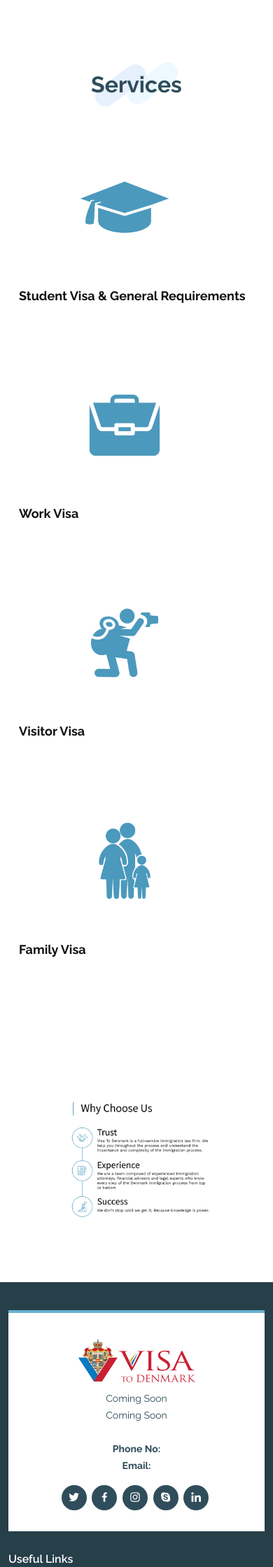
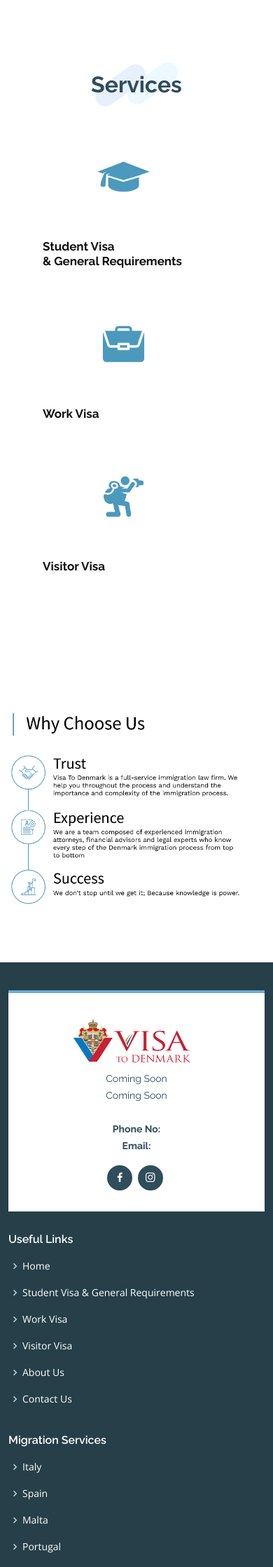
Before and after one commit to Unisight-Technologies/visa-to-denmark, a Django app: page / in a window 390 px wide. Shown: the part 878-3117 px from the top of the page at 70% size. Run offline with Django 3.2, Linux system fonts and the light colour scheme; some libraries are stand-ins or nearby versions.

Commit message:
minor-changes

```diff
--- a/static/assets/css/style.css
+++ b/static/assets/css/style.css
@@ -218,7 +218,7 @@ overflow-x: auto !important;
 */
 .navbar {
   padding: 0;
-  margin-right: 2%;
+  /* margin-left:13%; */
 }
 
 .navbar ul {
@@ -880,6 +880,7 @@ section1-title1 {
   .breadcrumbs ol li {
     display: inline-block;
   }
+
 }
 
 /*--------------------------------------------------------------
@@ -1015,7 +1016,7 @@ section1-title1 {
 # Services
 --------------------------------------------------------------*/
 .services .icon-box {
-  padding: 20px! important ;
+  padding: 10px! important ;
   position: relative;
   overflow: hidden;
   background: #fff;
@@ -1023,8 +1024,8 @@ section1-title1 {
   transition: all 0.3s ease-in-out;
 
   z-index: 1;
-  height:142px;
-  width:480px;
+  height:120px;
+  width:350px;
 }
 
 .services .icon-box::before {
@@ -1043,24 +1044,25 @@ section1-title1 {
   background: #67b0d1;
   top: 0;
   border-radius: 15px;
-  height:230px;
-  width:300px;
+  height:220px;
+  width:280px;
+  padding-left:20%;
 }
 
 .services .icon {
-  margin-bottom: 15px;
+  margin-bottom: 10px;
   padding-left:80px;
-  padding-top:10px;
+  padding-top:2px;
 
 }
 
 
 .services .icon-size {
-  font-size:30px;
+  font-size:20px;
 }
 
 .services .icon i {
-  font-size: 48px;
+  font-size: 40px;
   line-height: 1;
   color: #67b0d1;
   transition: all 0.3s ease-in-out;
@@ -1070,13 +1072,14 @@ section1-title1 {
 
 .services .title {
   font-weight: 700;
-  margin-bottom: 15px;
-  font-size: 18px;
-  padding:15px;
+  margin-bottom: 5px;
+  font-size: 17px;
+  padding:5px 15px 3px 15px;
 }
 
 .services .title a {
   color: #111;
+  /* padding-bottom:60px; */
 }
 
 .services .description {
@@ -1093,6 +1096,22 @@ section1-title1 {
 .services .icon-box:hover .icon i {
   color: #fff;
 }
+
+
+.whyimg img{
+  margin-left:25%;
+  width:53%;
+
+}
+
+@media (max-width: 600px) {
+  .whyimg  img{
+    width:88%;
+    height:auto;
+    margin-left: 2%;
+  }
+}
+
 
 /*--------------------------------------------------------------
 # Counts
--- a/visa_to_denmark_app/templates/base.html
+++ b/visa_to_denmark_app/templates/base.html
@@ -13,7 +13,7 @@
 
 
   <!-- Favicons -->
-  <link href="{% static 'assets/img/logo2.png' %}" rel="icon">
+  <link href="{% static 'assets/img/logo20.png' %}"  rel="icon">
   <link href="{% static 'assets/img/apple-touch-icon.png' %}" rel="apple-touch-icon">
   <!-- <link rel="stylesheet" href="https://maxcdn.bootstrapcdn.com/bootstrap/3.3.7/css/bootstrap.min.css"> -->
 
@@ -70,23 +70,24 @@
 
         <nav id="navbar" class="navbar">
         <ul>
-          <li><a class="nav-link scrollto active" href="{% url 'index' %}">Home</a></li>
+          <!-- <li><a class="nav-link scrollto active" href="{% url 'index' %}">Home</a></li> -->
+
           <li><a class="nav-link scrollto" href="{% url 'news' %}">Breaking News</a></li>
           <li class="dropdown"><a href="#"><span>Services</span> <i class="bi bi-chevron-down"></i></a>
             <ul>
               <li><a href="{% url 'student' %}">Student Visa & General Requirements</a></li>
               <li><a href="{% url 'workvisa' %}">Work Visa</a></li>
               <li><a href="{% url 'visitorvisa' %}">Visitor Visa</a></li>
-              <li><a href="{% url 'family' %}">Family Visa </a></li>
+              <!-- <li><a href="{% url 'family' %}">Family Visa </a></li> -->
             </ul>
           </li>
           <li class="dropdown"><a href="#"><span>Migration Services</span> <i class="bi bi-chevron-down"></i></a>
             <ul>
-              <li> <a href="#">Italy</a> </li>
+              <li> <a href="https://visatoitaly.com">Italy</a> </li>
             <li> <a href="https://visatospain.pro/">Spain</a> </li>
             <li> <a href="https://visatomalta.com/">Malta</a> </li>
             <li> <a href="https://visatoportugal.pro/">Portugal</a> </li>
-            <li> <a href="#">Greece</a> </li>
+            <li> <a href="https://visatogreece.com/">Greece</a> </li>
             <li> <a href="https://visatocyprus.com/">Cyprus</a> </li>
             <li> <a href="https://visatoireland.com/">Ireland</a> </li>
             <li> <a href="https://visatocanada.pro/">Canada</a> </li>
@@ -132,7 +133,7 @@
 
           <div class="col-lg-4 col-md-6">
             <div class="footer-info">
-              <img class="footer-logo" style="width: 180px" src="/static/assets/img/logo.jpg" alt="">
+              <img class="footer-logo" style="width: 180px; margin-left:-4%;" src="/static/assets/img/logo.jpg" alt="">
               <br />
 
 
@@ -143,11 +144,11 @@
                 <strong>Email:</strong> <br>
               </p>
               <div class="social-links mt-3">
-                <a href="#" class="twitter"><i class="bx bxl-twitter"></i></a>
+                <!-- <a href="#" class="twitter"><i class="bx bxl-twitter"></i></a> -->
                 <a href="#" class="facebook"><i class="bx bxl-facebook"></i></a>
                 <a href="#" class="instagram"><i class="bx bxl-instagram"></i></a>
-                <a href="#" class="google-plus"><i class="bx bxl-skype"></i></a>
-                <a href="#" class="linkedin"><i class="bx bxl-linkedin"></i></a>
+                <!-- <a href="#" class="google-plus"><i class="bx bxl-skype"></i></a>
+                <a href="#" class="linkedin"><i class="bx bxl-linkedin"></i></a> -->
               </div>
             </div>
           </div>
@@ -159,7 +160,7 @@
               <li><i class="bx bx-chevron-right"></i><a href="{% url 'student' %}">Student Visa & General Requirements</a></li>
               <li><i class="bx bx-chevron-right"></i><a href="{% url 'workvisa' %}">Work Visa</a></li>
               <li><i class="bx bx-chevron-right"></i><a href="{% url 'visitorvisa' %}">Visitor Visa</a></li>
-              <li><i class="bx bx-chevron-right"></i><a href="{% url 'family' %}">Family Visa </a></li>
+              <!-- <li><i class="bx bx-chevron-right"></i><a href="{% url 'family' %}">Family Visa </a></li> -->
               <li><i class="bx bx-chevron-right"></i> <a href="{% url 'about' %}">About Us</a></li>
               <li><i class="bx bx-chevron-right"></i> <a href="{% url 'contact' %}">Contact Us</a></li>
 
@@ -169,11 +170,11 @@
           <div class="col-lg-3 col-md-6 footer-links">
             <h4>Migration Services</h4>
             <ul>
-              <li><i class="bx bx-chevron-right"></i> <a href="#">Italy</a> </li>
+              <li><i class="bx bx-chevron-right"></i> <a href="https://visatoitaly.com/">Italy</a> </li>
             <li><i class="bx bx-chevron-right"></i>  <a href="https://visatospain.pro/">Spain</a> </li>
             <li><i class="bx bx-chevron-right"></i>  <a href="https://visatomalta.com/">Malta</a> </li>
             <li><i class="bx bx-chevron-right"></i>  <a href="https://visatoportugal.pro/">Portugal</a> </li>
-            <li><i class="bx bx-chevron-right"></i>  <a href="#">Greece</a> </li>
+            <li><i class="bx bx-chevron-right"></i>  <a href="https://visatogreece.com/">Greece</a> </li>
             <li><i class="bx bx-chevron-right"></i>  <a href="https://visatocyprus.com/">Cyprus</a> </li>
             <li><i class="bx bx-chevron-right"></i>  <a href="https://visatoireland.com/">Ireland</a> </li>
             <li><i class="bx bx-chevron-right"></i>  <a href="https://visatocanada.pro/">Canada</a> </li>
--- a/visa_to_denmark_app/templates/givesit.html
+++ b/visa_to_denmark_app/templates/givesit.html
@@ -12,7 +12,7 @@
         <div style="padding-bottom: 10px;">
 
             </div>
-    <p class="text"><b>At Visa to Canada</b> philanthropy is rooted in our corporate DNA. As an important part of our corporate identity it sits near the top of our company values. With a focus on future generations we partner with local communities on programs such as ‘No Child Left Behind’, as well as general education, and equal opportunity initiatives. We aim to inspire these generations from every corner of society to feel empowered in their individual pursuits and lead them to pursue their dreams and be impactful in their communities and around the world. We partner with Phaedra for Life Foundation to give special meaning to volunteering by helping children in overseas Orphanage Centers, from America, Asia and Europe. In Phaedra you will not only change the life for an orphan child, but you will change the life of the whole community, through different volunteer projects. “Anyone who does anything to help a child is a hero”.</p>
+    <p class="text"><b>At Visa to Denmark</b> philanthropy is rooted in our corporate DNA. As an important part of our corporate identity it sits near the top of our company values. With a focus on future generations we partner with local communities on programs such as ‘No Child Left Behind’, as well as general education, and equal opportunity initiatives. We aim to inspire these generations from every corner of society to feel empowered in their individual pursuits and lead them to pursue their dreams and be impactful in their communities and around the world. We partner with Phaedra for Life Foundation to give special meaning to volunteering by helping children in overseas Orphanage Centers, from America, Asia and Europe. In Phaedra you will not only change the life for an orphan child, but you will change the life of the whole community, through different volunteer projects. “Anyone who does anything to help a child is a hero”.</p>
 
 
 
--- a/visa_to_denmark_app/templates/index.html
+++ b/visa_to_denmark_app/templates/index.html
@@ -196,38 +242,41 @@
           <!-- <p>Magnam dolores commodi suscipit. Necessitatibus eius consequatur ex aliquid fuga eum quidem. Sit sint consectetur velit. Quisquam quos quisquam cupiditate. Et nemo qui impedit suscipit alias ea. Quia fugiat sit in iste officiis commodi quidem hic quas.</p> -->
         </div>
 
-        <div class="row">
-          <div class="col-md-6 col-lg-3 d-flex align-items-stretch mb-5 mb-lg-0">
+        <div class="row" style="margin-left:6%;">
+          <div class="col-md-6 col-lg-4 d-flex align-items-stretch mb-5 mb-lg-0">
             <div class="icon-box" data-aos="fade-up">
-              <div class="icon"><img src="/static/assets/img/student_icon-01.png" class="img-fluid responsive" style=" width:60%;" alt=""></div>
-              <h4 class="title"><a href="{% url 'student' %}">Student Visa & General Requirements</a></h4>
+              <div class="icon"><img src="/static/assets/img/student_icon-01.png" class="img-fluid responsive" style=" width:40%;" alt=""></div>
+              <br />
+              <h4 class="title"><a href="{% url 'student' %}">Student Visa <br /> & General Requirements</a></h4>
               <!-- <p class="description">Voluptatum deleniti atque corrupti quos dolores et quas molestias excepturi</p> -->
             </div>
           </div>
 
-          <div class="col-md-6 col-lg-3 d-flex align-items-stretch mb-5 mb-lg-0">
+          <div class="col-md-6 col-lg-4 d-flex align-items-stretch mb-5 mb-lg-0">
             <div class="icon-box" data-aos="fade-up" data-aos-delay="100">
-              <div class="icon"><img src="/static/assets/img/work_icon-01.png" class="img-fluid responsive" style=" width:60%;" alt=""></i></div>
+              <div class="icon"><img src="/static/assets/img/work_icon-01.png" class="img-fluid responsive" style=" width:40%;" alt=""></div>
+              <br />
               <h4 class="title"><a href="{% url 'workvisa' %}">Work Visa</a></h4>
               <!-- <p class="description">Duis aute irure dolor in reprehenderit in voluptate velit esse cillum dolore</p> -->
             </div>
           </div>
 
-          <div class="col-md-6 col-lg-3 d-flex align-items-stretch mb-5 mb-lg-0">
+          <div class="col-md-6 col-lg-4 d-flex align-items-stretch mb-5 mb-lg-0">
             <div class="icon-box" data-aos="fade-up" data-aos-delay="200">
-              <div class="icon"><img src="/static/assets/img/tourist_icon-01.png" class="img-fluid responsive" style=" width:60%;" alt=""></i></div>
+              <div class="icon"><img src="/static/assets/img/tourist_icon-01.png" class="img-fluid responsive" style=" width:40%;" alt=""></div>
+              <br />
               <h4 class="title"><a href="{% url 'visitorvisa' %}">Visitor Visa</a></h4>
               <!-- <p class="description">Excepteur sint occaecat cupidatat non proident, sunt in culpa qui officia</p> -->
             </div>
           </div>
 
-          <div class="col-md-6 col-lg-3 d-flex align-items-stretch mb-5 mb-lg-0">
+          <!-- <div class="col-md-6 col-lg-3 d-flex align-items-stretch mb-5 mb-lg-0">
             <div class="icon-box" data-aos="fade-up" data-aos-delay="300">
               <div class="icon"><img src="/static/assets/img/family_icon-01.png" class="img-fluid responsive" style=" width:60%;" alt=""></div>
               <h4 class="title"><a href="{% url 'family' %}">Family Visa </a></h4>
               <!-- <p class="description">At vero eos et accusamus et iusto odio dignissimos ducimus qui blanditiis</p> -->
-            </div>
-          </div>
+            <!-- </div> -->
+          <!-- </div> -->
 
         </div>
 
@@ -236,8 +285,9 @@
 <br /><br />
 
 
-    <div>
-     <img src="/static/assets/img/creative-02.png" class="img-fluid responsive" style="margin-left: 25%; width:53%;" alt="">
+    <d
+    <div class="whyimg">
+     <img src="/static/assets/img/creative-02.png" class="img-fluid responsive"  alt="">
 
    </div>
      <br><br><br>
```
Also changed, not shown: other parts of visa_to_denmark_app/templates/index.html (+49 -3 lines), visa_to_denmark_app/static/assets/css/style.css (+34 -13 lines), visa_to_denmark_app/static/assets/img/givesit.html (deleted, +0 -24 lines), visa_to_denmark_app/static/assets/img/givesit0.html (deleted, +0 -24 lines), visa_to_denmark_app/static/assets/img/givesit1.html (deleted, +0 -24 lines), visa_to_denmark_app/static/assets/img/logo20.png (added), 2 other files.
